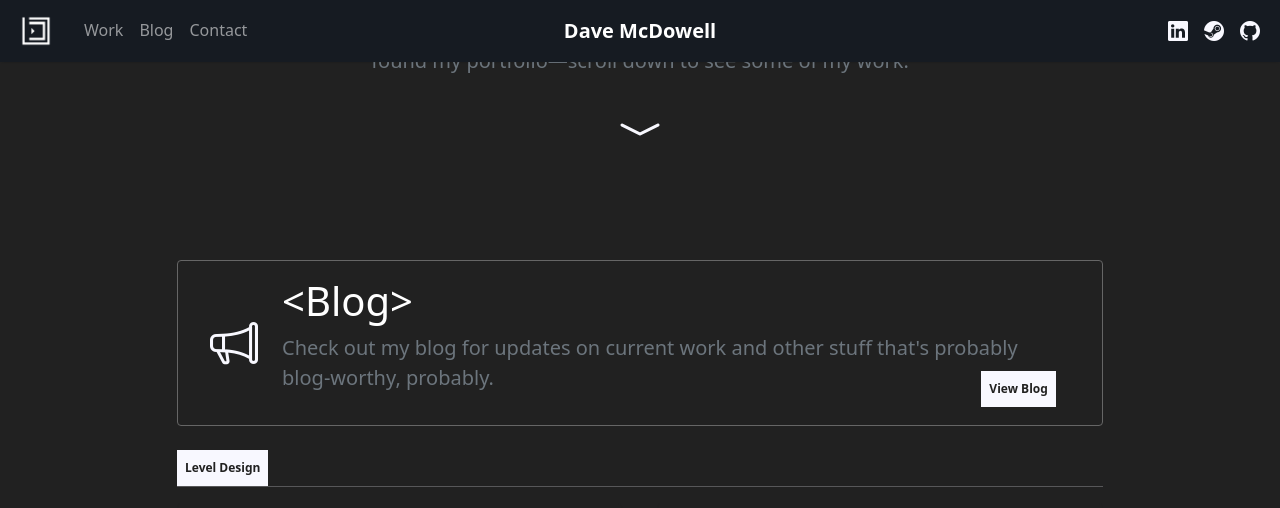
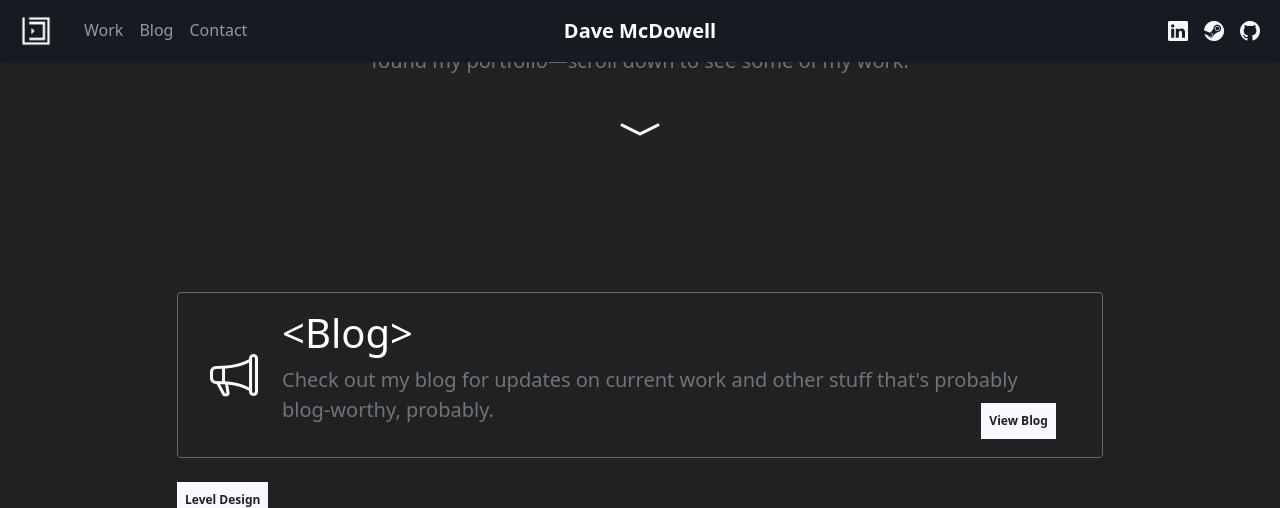
Before and after one commit to davemcdowell/portfolio, a Jekyll site: the page built from index.html, in a window 1280 px wide and 1400 px high, scrolled down 689 px. Shown: the top 508 px of the window. Built offline with Jekyll 4.4.1, drawn with Linux system fonts in a browser that asks for light colours; nearby versions of some CDN libraries; grey boxes are pictures that could not be loaded.

Commit message:
Update moxxi.css

```diff
--- a/assets/moxxi.css
+++ b/assets/moxxi.css
@@ -212,7 +212,7 @@ hr {
 /* callout */
 .callout {
   max-width: 950px;
-  margin: 0 auto;
+  margin: 2rem auto;
   color: var(--lighter-type-color);
   border: 1px solid var(--card-border-hover-color);
   transition: all 0.35s ease-in-out;
```
